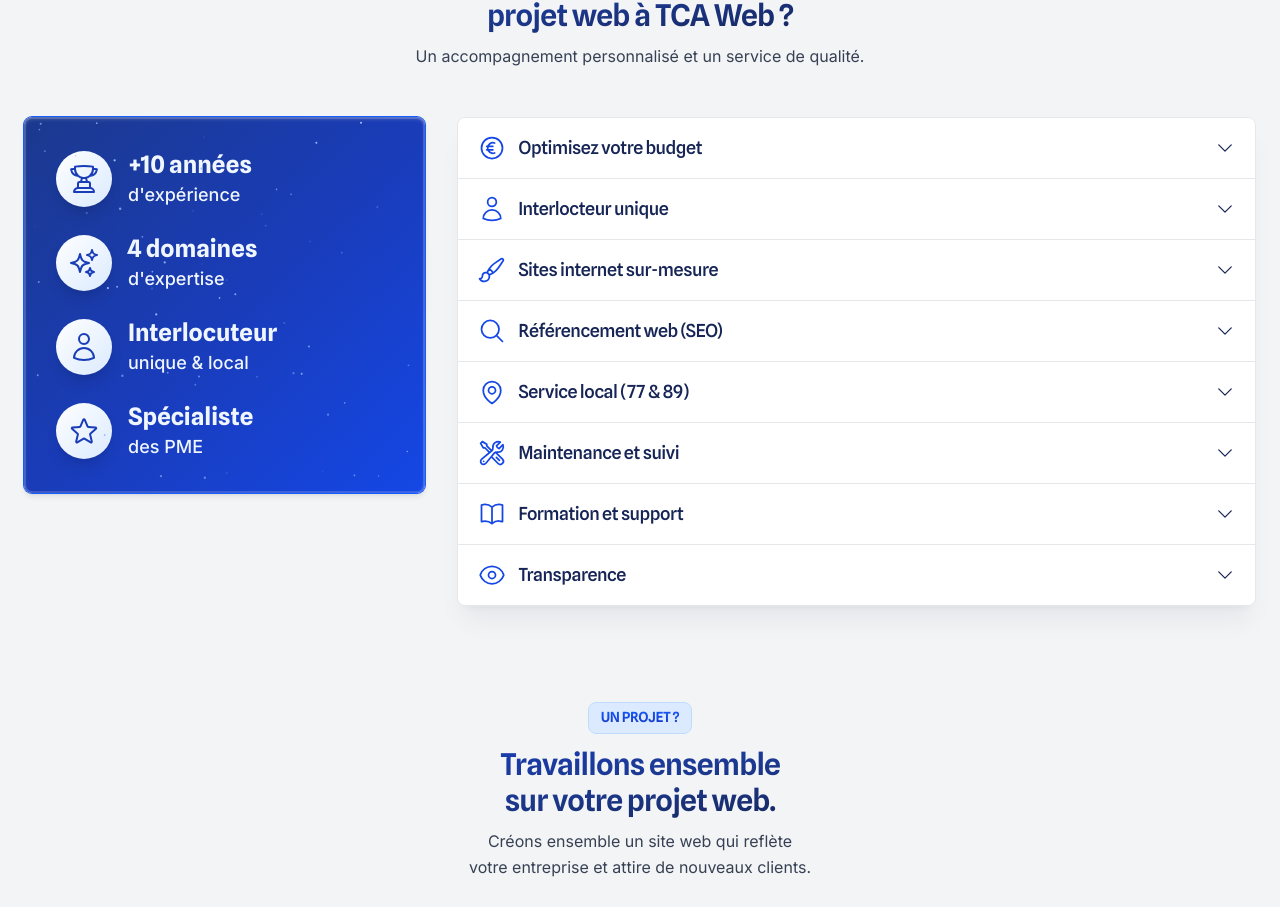
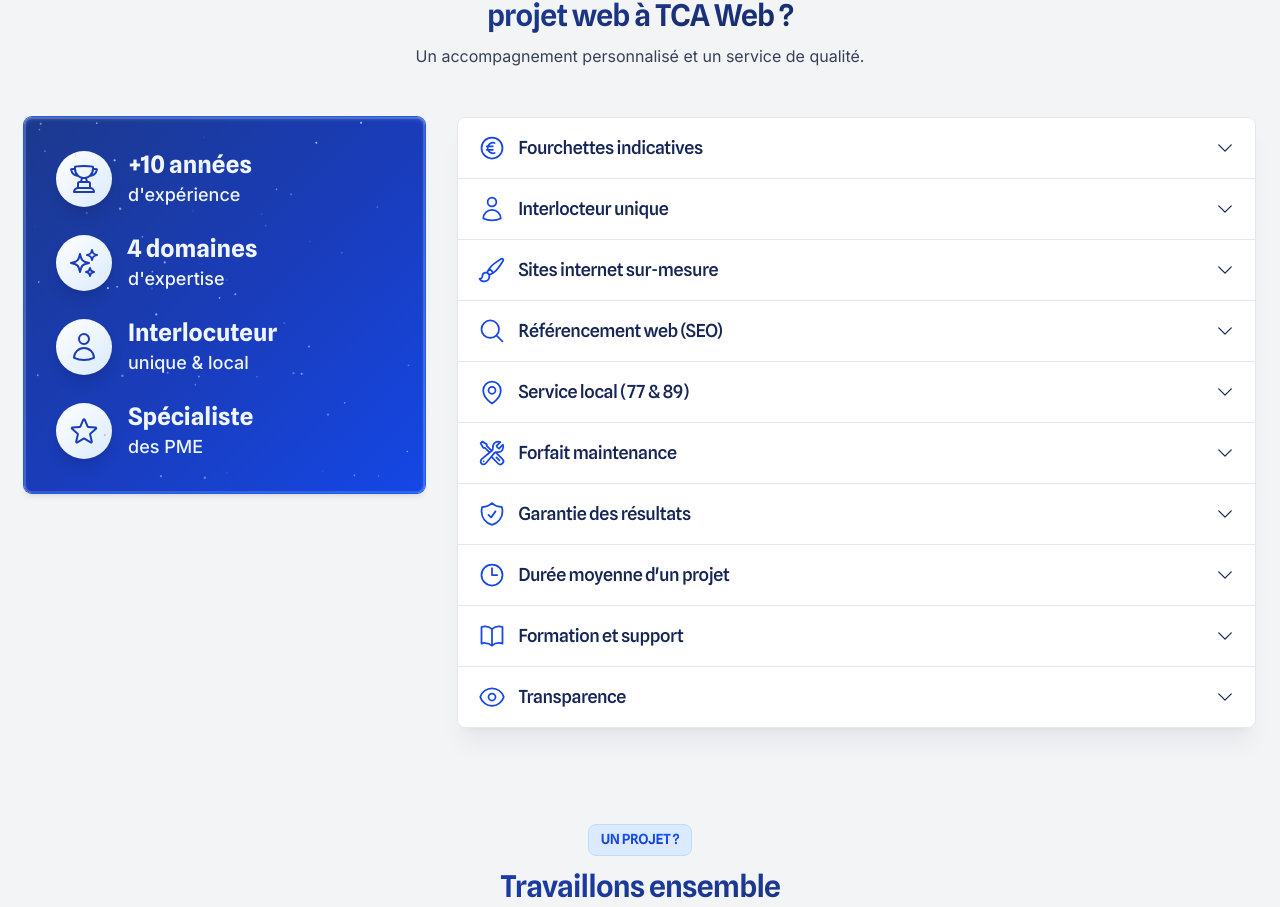
Before and after one commit to TotomInc/tcaweb, a Next.js app: page /sites-vitrines in a window 1280 px wide. Shown: the part 3055-3962 px from the top of the page. Built offline with nearby package versions, Linux system fonts and the light colour scheme.

Commit message:
feat(WhyUs): add more content

```diff
--- a/components/sections/WhyUs.tsx
+++ b/components/sections/WhyUs.tsx
@@ -3,11 +3,13 @@
 import {
   BookOpenIcon,
   ChevronDownIcon,
+  ClockIcon,
   CurrencyEuroIcon,
   EyeIcon,
   MagnifyingGlassIcon,
   MapPinIcon,
   PaintBrushIcon,
+  ShieldCheckIcon,
   SparklesIcon,
   StarIcon,
   TrophyIcon,
@@ -43,9 +45,9 @@
     {
       id: "budget",
       icon: CurrencyEuroIcon,
-      name: "Optimisez votre budget",
+      name: "Fourchettes indicatives",
       description:
-        "Notre expertise vous permet de définir un budget réaliste et adapté pour votre projet web. Nous analysons vos besoins spécifiques et vous proposons des solutions qui respectent scrupuleusement vos contraintes financières, sans compromettre la qualité du résultat final.",
+        "Notre expertise vous permet de définir un budget réaliste et adapté pour votre projet web. Afin de vous donner une idée, le tarif d'un site vitrine débute à 750€, un site vitrine multi-page avec CMS débute à 1500€ et un site e-commerce débute à 3500€.",
     },
     {
       id: "interlocuteur",
@@ -59,7 +61,7 @@
       icon: PaintBrushIcon,
       name: "Sites internet sur-mesure",
       description:
-        "Parce que chaque entreprise possède son identité propre et ses objectifs spécifiques, notre approche sur-mesure garantit que votre présence en ligne reflète fidèlement les valeurs et l'essence de votre entreprise, tout en maximisant son impact auprès de votre clientèle cible.",
+        "Parce que chaque entreprise possède son identité propre et ses objectifs spécifiques, notre approche sur-mesure garantit que votre présence en ligne reflète les valeurs de votre entreprise. Nous n'utilisons pas de templates, ni WordPress ou autres solutions datées, qui ne vous démarquent pas de vos concurrents.",
     },
     {
       id: "referencement",
@@ -80,9 +82,23 @@
     {
       id: "maintenance",
       icon: WrenchScrewdriverIcon,
-      name: "Maintenance et suivi",
+      name: "Forfait maintenance",
       description:
-        "Notre équipe prend en charge la maintenance complète et régulière de votre site web, gérant les mises à jour techniques, la sécurité et les optimisations nécessaires, vous permettant ainsi de vous consacrer pleinement à votre cœur de métier sans vous soucier des aspects techniques de votre présence en ligne.",
+        "Notre forfait maintenance débute à 150€/mois. Nous prenons en charge la maintenance complète et régulière de votre site web, gérant l'hébergement, les mises à jour de contenu, la sécurité et les optimisations nécessaires, vous permettant ainsi de vous consacrer pleinement à votre cœur de métier.",
+    },
+    {
+      id: "garantie-resultats",
+      icon: ShieldCheckIcon,
+      name: "Garantie des résultats",
+      description:
+        "Nous vous garantissons des résultats significatifs en termes de visibilité, de trafic et de conversion. Nous nous engageons à atteindre les objectifs fixés ensemble et à vous accompagner jusqu'à ce que vous soyez satisfait.",
+    },
+    {
+      id: "duree-projet",
+      icon: ClockIcon,
+      name: "Durée moyenne d'un projet",
+      description:
+        "Afin de vous donner une idée, le délai moyen pour un site vitrine avec une ou plusieurs pages est de 4 semaines, le délai moyen pour un site vitrine multi-page avec CMS est de 8 à 12 semaines et le délai moyen pour un site e-commerce est de 12 à 16 semaines.",
     },
     {
       id: "formation-support",
```
